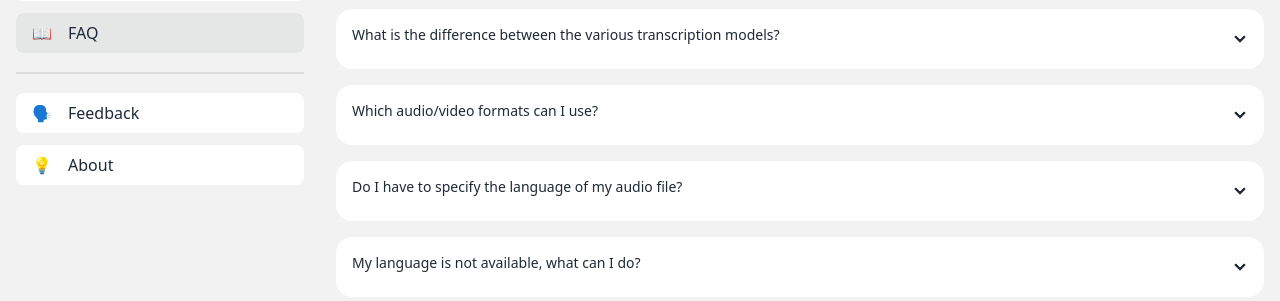
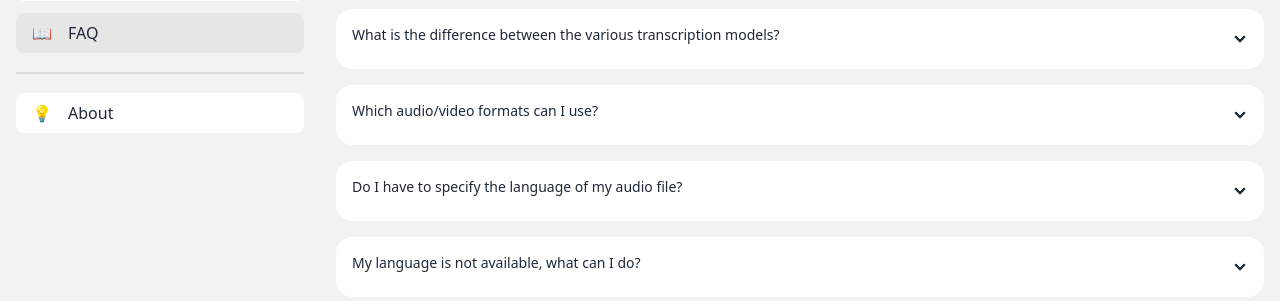
Before and after one commit to JuergenFleiss/aTrain, a Flask app: page /faq in a window 1280 px wide. Shown: the part 223-524 px from the top of the page. Run offline with Flask 3, Linux system fonts and the light colour scheme; parts of the project's set-up code (start-up, migrations or seed data) failed here and were passed over.

Commit message:
Remove feedback button

```diff
--- a/aTrain/templates/layout/sidebar.html
+++ b/aTrain/templates/layout/sidebar.html
@@ -8,7 +8,6 @@
         {{ nav_link(endpoint = "routes.model_manager", name = "Model Manager", symbol = "🧮")}}
         {{ nav_link(endpoint = "routes.faq", name = "FAQ", symbol = "📖")}}
         <div class="divider my-0"></div>
-        {{ nav_link(endpoint = "https://survey.uni-graz.at/index.php/381219", name = "Feedback", symbol = "🗣️", external = True)}}
         {{ nav_link(endpoint = "routes.about", name = "About", symbol = "💡")}}
     </ul>
 </div>
```
